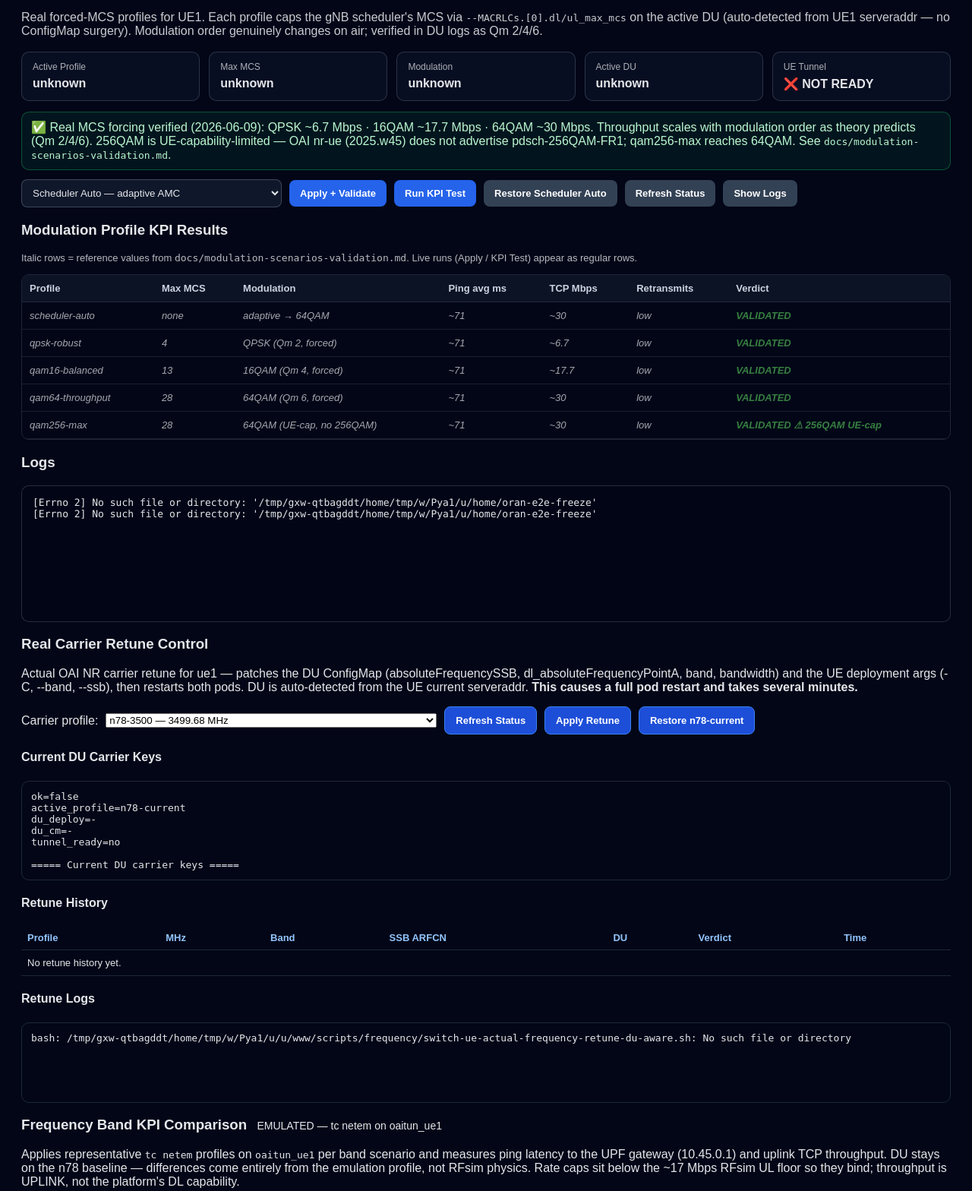
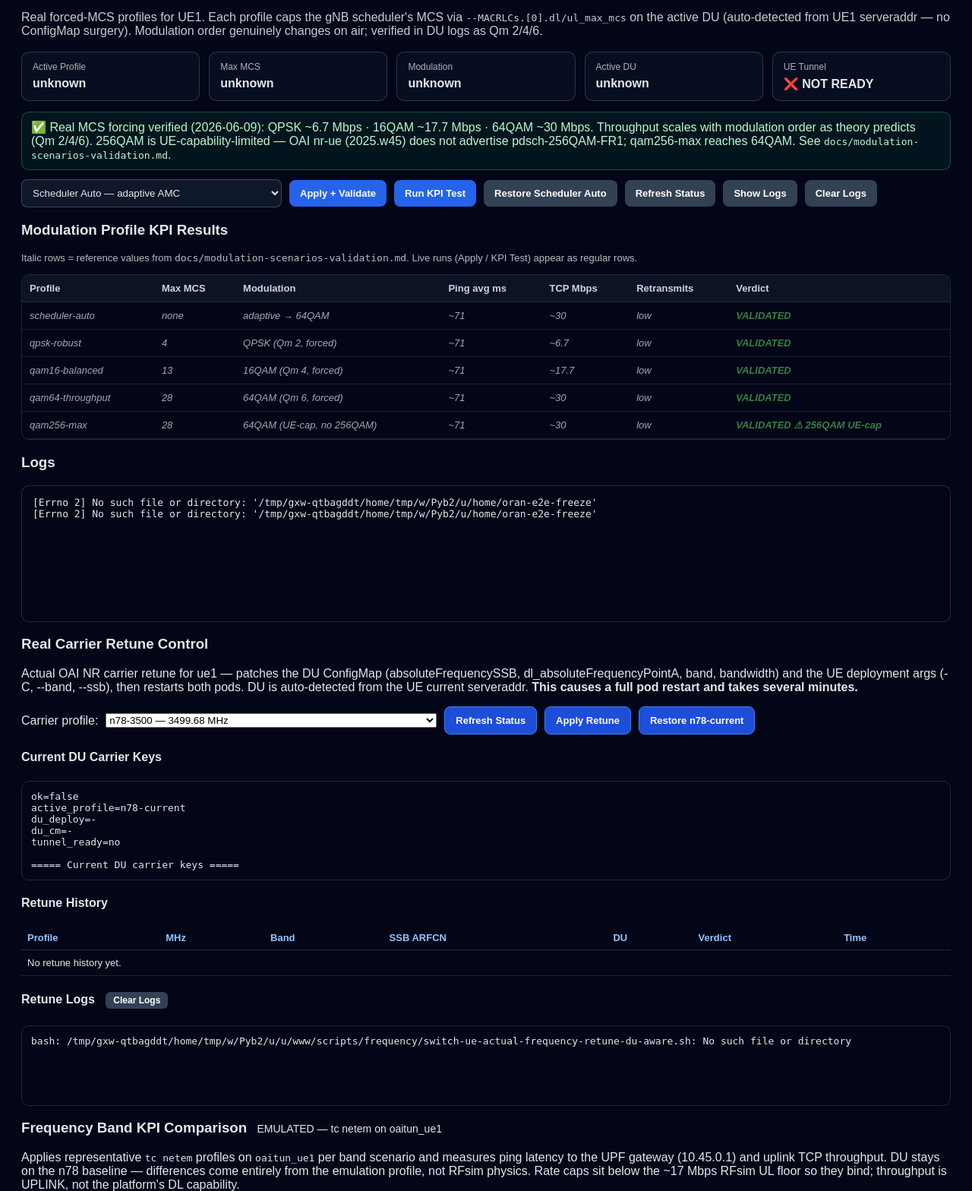
Before and after one commit to Ghazidayah/oran-e2e, a Flask app: page / in a window 1280 px wide. Shown: the part 432-2000 px from the top of the page at 76% size. Run offline with Flask 3, Linux system fonts and the light colour scheme; data that the repository does not hold is empty.

Commit message:
Add Clear Logs buttons to Radio panel Logs and frequency Retune Logs
Both log panes accumulate long apply/retune output with no way to reset the
view. New Clear Logs buttons reset each pane to 'Ready.' — display-only;
on-disk logs and proof directories are untouched.

```diff
--- a/web-dashboard/static/mixed-du-handover.js
+++ b/web-dashboard/static/mixed-du-handover.js
@@ -76,6 +76,7 @@
         <button id="rp-baseline" class="secondary">Restore Scheduler Auto</button>
         <button id="rp-refresh" class="secondary">Refresh Status</button>
         <button id="rp-logs" class="secondary">Show Logs</button>
+        <button id="rp-clear-logs" class="secondary">Clear Logs</button>
       </div>
 
       <h3>Modulation Profile KPI Results</h3>
@@ -228,6 +229,7 @@
     bindClick("rp-kpi",      () => runKpi(selectedProfile()).catch(e => log(String(e))));
     bindClick("rp-baseline", () => applyProfile("scheduler-auto").catch(e => log(String(e))));
     bindClick("rp-logs",     () => latestLogs().catch(e => log(String(e))));
+    bindClick("rp-clear-logs", () => log("Ready."));
 
     try {
       await refreshStatus();
--- a/web-dashboard/templates/index.html
+++ b/web-dashboard/templates/index.html
@@ -104,7 +104,10 @@
     </table>
   </div>
 
-  <h4>Retune Logs</h4>
+  <h4>Retune Logs
+    <button onclick="document.getElementById('realFreqLog').textContent='Ready.'"
+            style="margin-left:10px;background:#334155;color:white;border:0;border-radius:6px;padding:4px 10px;cursor:pointer;font-size:12px;font-weight:600;vertical-align:middle">Clear Logs</button>
+  </h4>
   <pre id="realFreqLog">Ready.</pre>
 </section>
 
```
